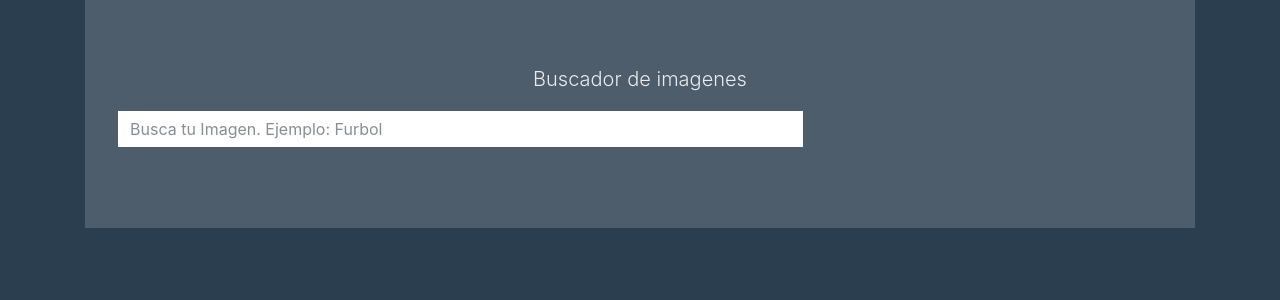
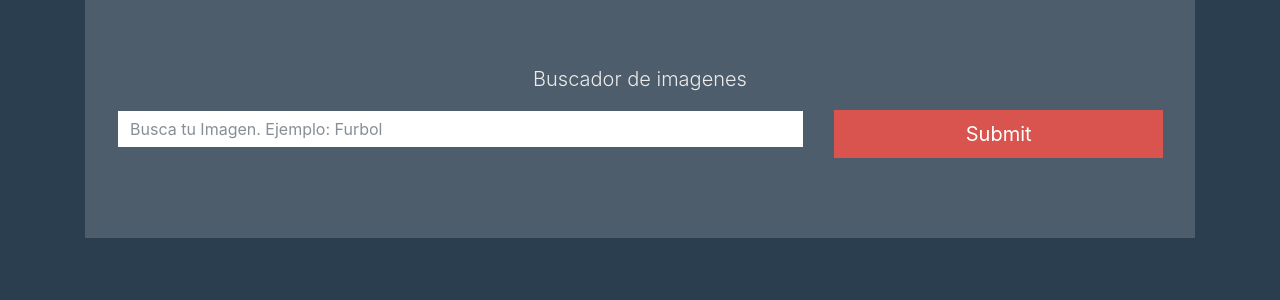
Before and after one commit to AlexDaza127/buscadorreact, a React (Create React App) app: page / in a window 1280 px wide. Shown: the top 300 px of the page. Built offline with nearby package versions, Linux system fonts and the light colour scheme.

Commit message:
Codigo del boton de busqueda

```diff
--- a/src/componentes/Buscador.js
+++ b/src/componentes/Buscador.js
@@ -12,7 +12,12 @@ class Buscador extends Component {
                         <input type="text" className="form-control for-control-lg"
                         placeholder="Busca tu Imagen. Ejemplo: Furbol"></input>
                     </div>
+                    <div className="form-group col-md-4">
+                        <input type="submit" className="btn btn-lg btn-danger btn-block"
+                        placeholder="Busca tu Imagen"></input>
+                    </div>
                 </div>
+
             </form>
         );
     }
```
